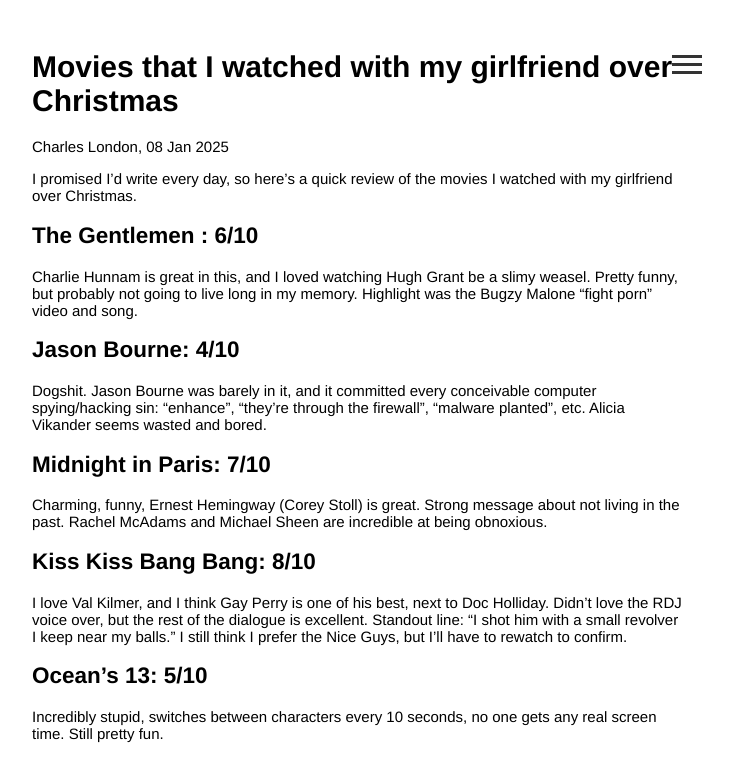
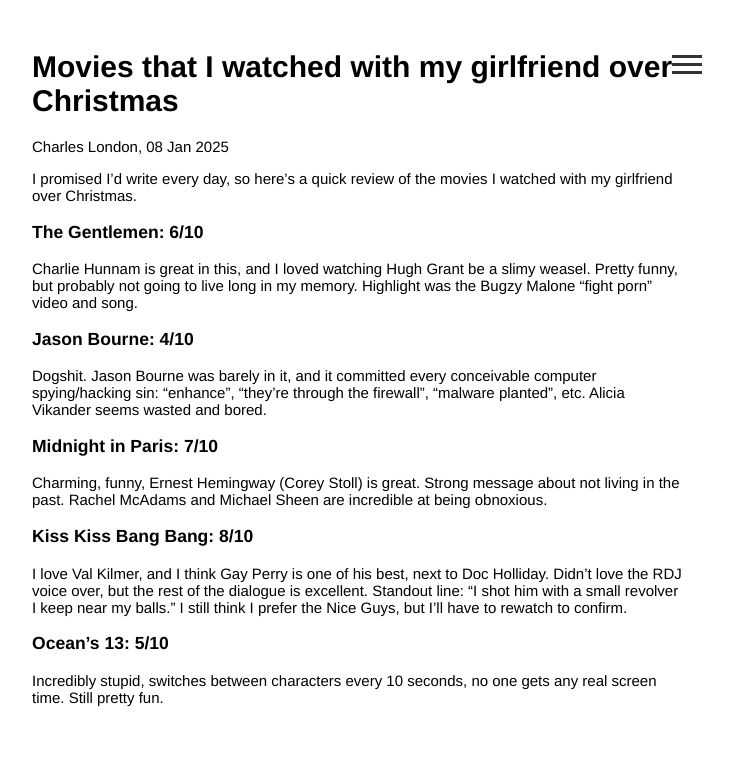
Before and after one commit to le-big-mac/le-big-mac.github.io, a Jekyll site: the page built from _posts/2025-01-08-movie-reviews.md, in a window 1280 px wide. Shown: the top 782 px of the page, without its empty margins (258-991 px from the left). Built offline with Jekyll 4.4.1, drawn with Linux system fonts in a browser that asks for light colours.

Commit message:
update formatting

```diff
--- a/_posts/2025-01-08-movie-reviews.md
+++ b/_posts/2025-01-08-movie-reviews.md
@@ -8,22 +8,22 @@
 
 I promised I'd write every day, so here's a quick review of the movies I watched with my girlfriend over Christmas.
 
-## The Gentlemen : 6/10
+### The Gentlemen: 6/10
 
 Charlie Hunnam is great in this, and I loved watching Hugh Grant be a slimy weasel. Pretty funny, but probably not going to live long in my memory. Highlight was the Bugzy Malone "fight porn" video and song.
 
-## Jason Bourne: 4/10
+### Jason Bourne: 4/10
 
 Dogshit. Jason Bourne was barely in it, and it committed every conceivable computer spying/hacking sin: "enhance", "they're through the firewall", "malware planted", etc. Alicia Vikander seems wasted and bored.
 
-## Midnight in Paris: 7/10
+### Midnight in Paris: 7/10
 
 Charming, funny, Ernest Hemingway (Corey Stoll) is great. Strong message about not living in the past. Rachel McAdams and Michael Sheen are incredible at being obnoxious.
 
-## Kiss Kiss Bang Bang: 8/10
+### Kiss Kiss Bang Bang: 8/10
 
 I love Val Kilmer, and I think Gay Perry is one of his best, next to Doc Holliday. Didn't love the RDJ voice over, but the rest of the dialogue is excellent. Standout line: "I shot him with a small revolver I keep near my balls." I still think I prefer the Nice Guys, but I'll have to rewatch to confirm.
 
-## Ocean's 13: 5/10
+### Ocean's 13: 5/10
 
 Incredibly stupid, switches between characters every 10 seconds, no one gets any real screen time. Still pretty fun.
```
